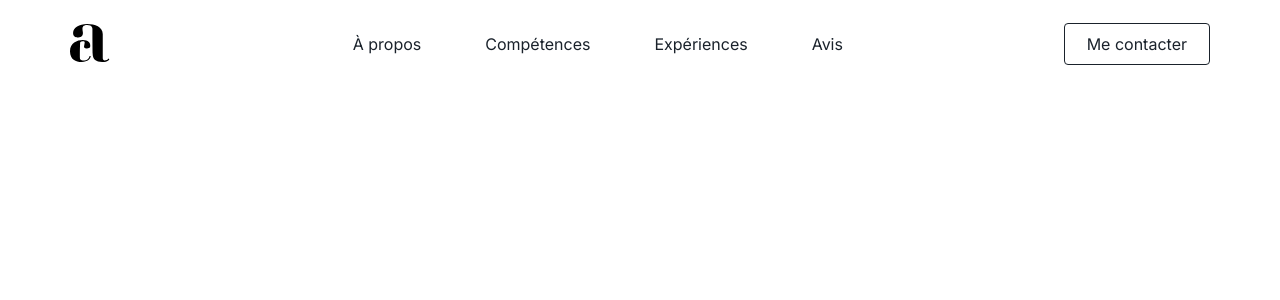
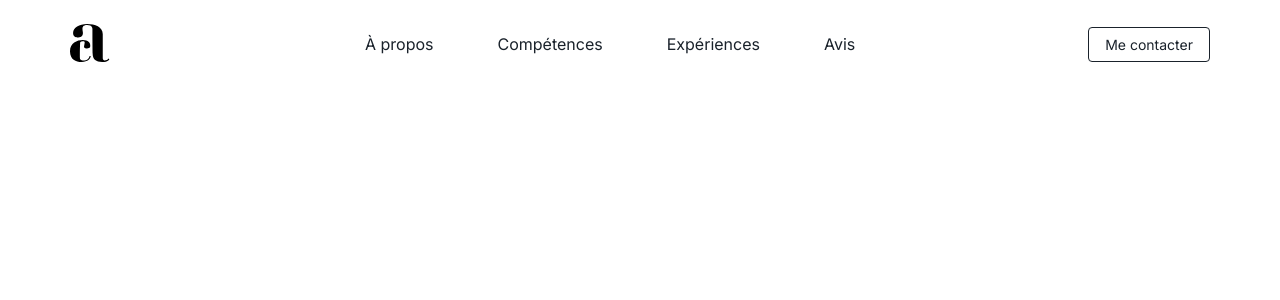
Before and after one commit to ClaveauAlex/portfolio-pro, a React (Create React App) app: page / in a window 1280 px wide. Shown: the top 300 px of the page. Built offline with nearby package versions, Linux system fonts and the light colour scheme.

Commit message:
Modification navbar

```diff
--- a/src/components/Navbar/NavbarElements.js
+++ b/src/components/Navbar/NavbarElements.js
@@ -105,9 +105,9 @@ export const NavBtnLink = styled(LinkR)`
   color: #1a222b;
   border: 1px solid #1a222b;
   cursor: pointer;
-  font-size: 16px;
+  font-size: 14px;
   outline: none;
-  padding: 10px 22px;
+  padding: 8px 16px;
   text-decoration: none;
   transition: all 0.2s ease-in-out;
   white-space: nowrap;
```
